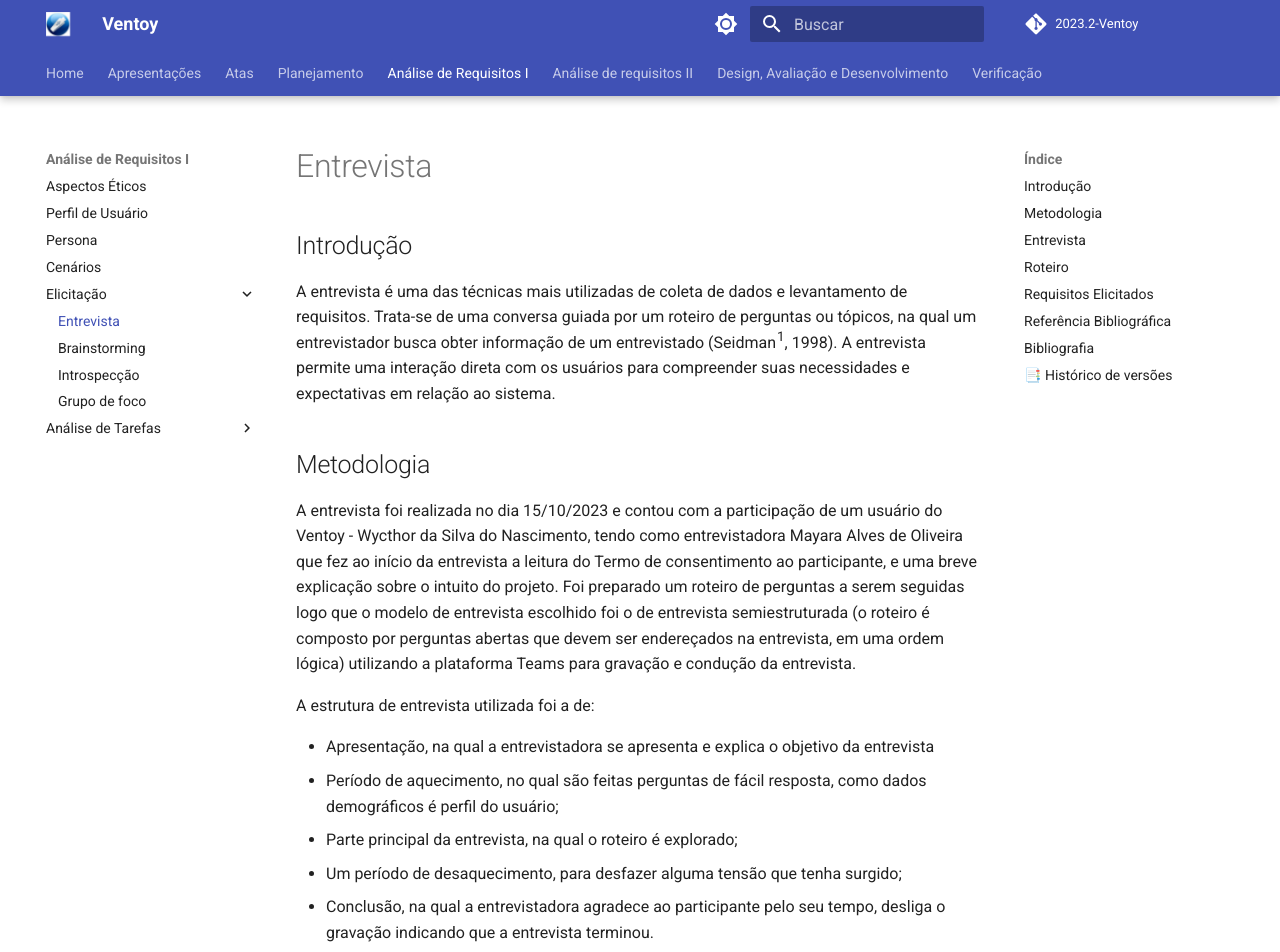
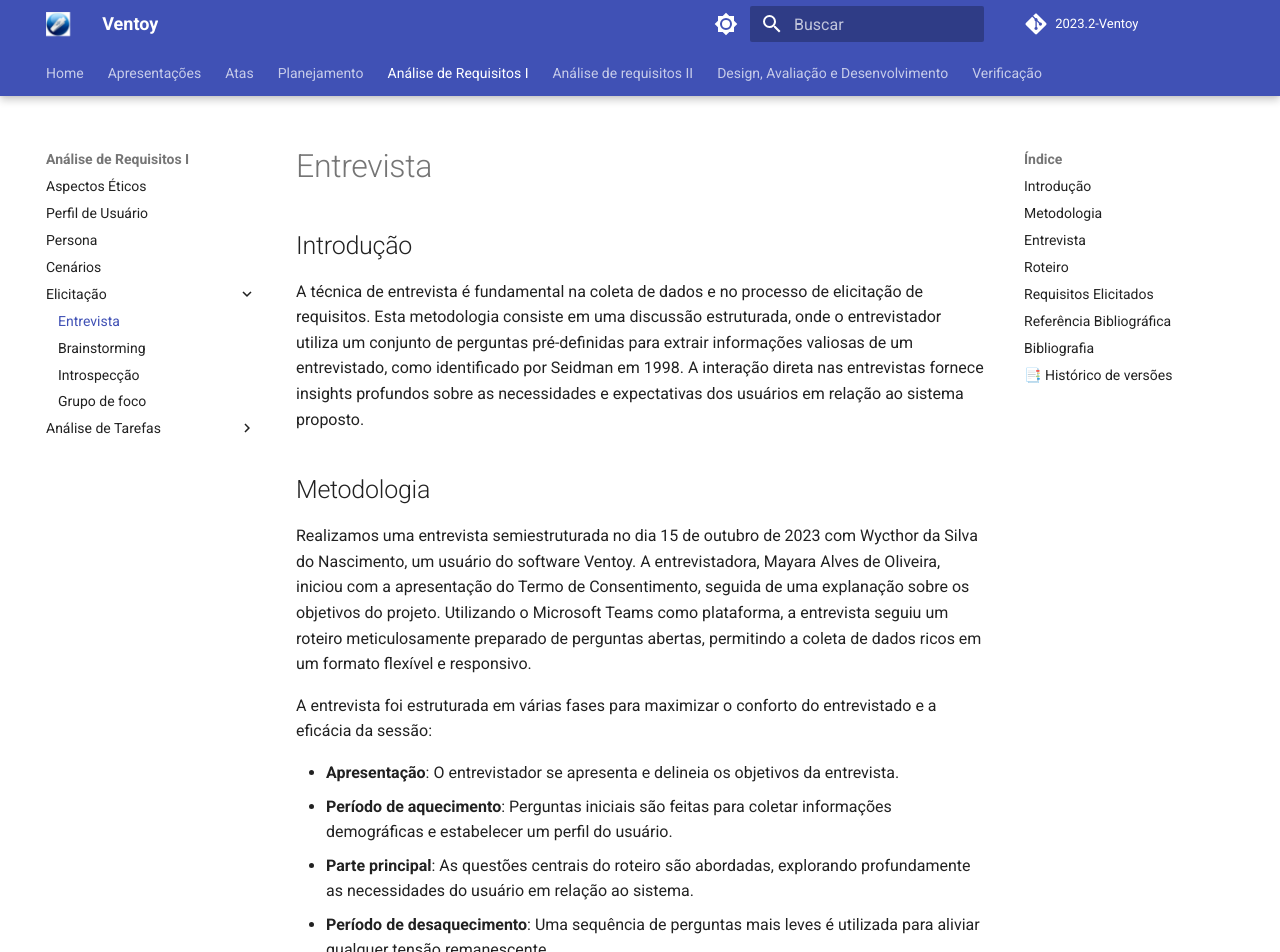
Before and after one commit to Interacao-Humano-Computador/2023.2-Ventoy, an MkDocs documentation site: the page built from docs/elicitacao/elicitacao de requisitos/entrevista.md, in a window 1280 px wide and 1400 px high. Shown: the top 952 px of the window. Built offline with MkDocs 1.6.1 and Material for MkDocs 9.7.7, drawn with Linux system fonts in a browser that asks for light colours; comment, search, counter and statistics services are not loaded; some of the changed text lies outside the part shown.

Commit message:
Update entrevista.md

```diff
--- a/docs/elicitacao/elicitacao de requisitos/entrevista.md
+++ b/docs/elicitacao/elicitacao de requisitos/entrevista.md
@@ -1,17 +1,20 @@
 # Entrevista
+
 ## Introdução
-A entrevista é uma das técnicas mais utilizadas de coleta de dados e levantamento de requisitos. Trata-se de uma conversa guiada por um roteiro de perguntas ou tópicos, na qual um entrevistador busca obter informação de um entrevistado (Seidman^1^, 1998). A entrevista permite uma interação direta com os usuários para compreender suas necessidades e expectativas em relação ao sistema.
+A técnica de entrevista é fundamental na coleta de dados e no processo de elicitação de requisitos. Esta metodologia consiste em uma discussão estruturada, onde o entrevistador utiliza um conjunto de perguntas pré-definidas para extrair informações valiosas de um entrevistado, como identificado por Seidman em 1998. A interação direta nas entrevistas fornece insights profundos sobre as necessidades e expectativas dos usuários em relação ao sistema proposto.
 
 ## Metodologia
-A entrevista foi realizada no dia 15/10/2023 e contou com a participação de um usuário do Ventoy - Wycthor da Silva do Nascimento, tendo como entrevistadora Mayara Alves de Oliveira que fez ao início da entrevista a leitura do Termo de consentimento ao participante, e uma breve explicação sobre o intuito do projeto. Foi preparado um roteiro de perguntas a serem seguidas logo que o modelo de entrevista escolhido foi o de entrevista semiestruturada (o roteiro é composto por perguntas abertas que devem ser endereçados na entrevista, em uma ordem lógica) utilizando a plataforma Teams para gravação e condução da entrevista.
+Realizamos uma entrevista semiestruturada no dia 15 de outubro de 2023 com Wycthor da Silva do Nascimento, um usuário do software Ventoy. A entrevistadora, Mayara Alves de Oliveira, iniciou com a apresentação do Termo de Consentimento, seguida de uma explanação sobre os objetivos do projeto. Utilizando o Microsoft Teams como plataforma, a entrevista seguiu um roteiro meticulosamente preparado de perguntas abertas, permitindo a coleta de dados ricos em um formato flexível e responsivo.
 
-A estrutura de entrevista utilizada foi a de:
+A entrevista foi estruturada em várias fases para maximizar o conforto do entrevistado e a eficácia da sessão:
 
-- Apresentação, na qual a entrevistadora se apresenta e explica o objetivo da entrevista
-- Período de aquecimento, no qual são feitas perguntas de fácil resposta, como dados demográficos é perfil do usuário;
-- Parte principal da entrevista, na qual o roteiro é explorado;
-- Um período de desaquecimento, para desfazer alguma tensão que tenha surgido;
-- Conclusão, na qual a entrevistadora agradece ao participante pelo seu tempo, desliga o gravação indicando que a entrevista terminou.
+- **Apresentação**: O entrevistador se apresenta e delineia os objetivos da entrevista.
+- **Período de aquecimento**: Perguntas iniciais são feitas para coletar informações demográficas e estabelecer um perfil do usuário.
+- **Parte principal**: As questões centrais do roteiro são abordadas, explorando profundamente as necessidades do usuário em relação ao sistema.
+- **Período de desaquecimento**: Uma sequência de perguntas mais leves é utilizada para aliviar qualquer tensão remanescente.
+- **Conclusão**: A entrevista é encerrada com agradecimentos ao participante, e a gravação é finalizada.
+
+Este método permite um diálogo orgânico, ao mesmo tempo que fornece estrutura suficiente para garantir que todos os tópicos essenciais sejam cobertos.
 
 ## Entrevista
 
```
